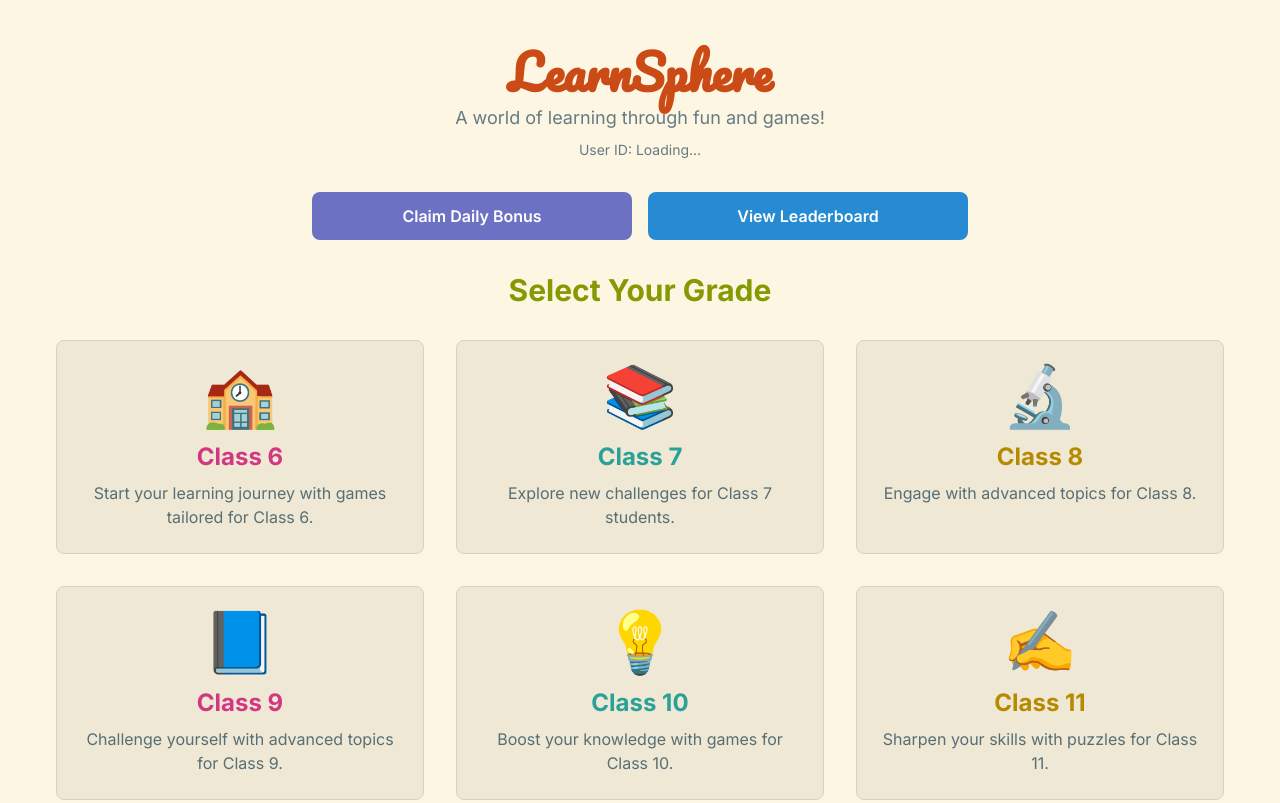
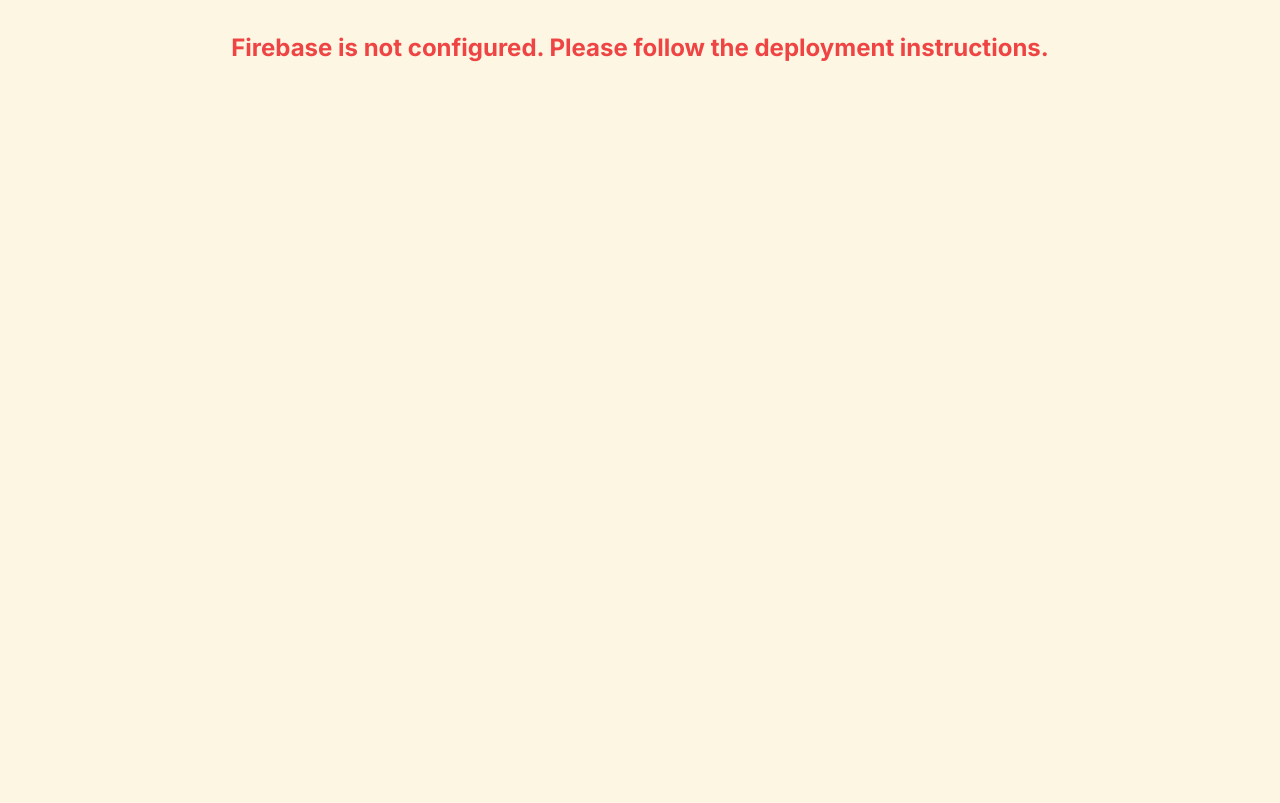
Before and after one commit to adieee02/hackathon, a plain HTML site: page index.html in a window 1280 px wide. Shown: the top 803 px of the page. Drawn offline with nearby package versions, Linux system fonts and the light colour scheme; no server answers.

Commit message:
Update index.html

```diff
--- a/index.html
+++ b/index.html
@@ -181,11 +181,33 @@
         import { getFirestore, doc, setDoc, collection, query, getDocs, onSnapshot, orderBy, limit, getDoc } from "https://www.gstatic.com/firebasejs/11.6.1/firebase-firestore.js";
         import { setLogLevel } from "https://www.gstatic.com/firebasejs/11.6.1/firebase-firestore.js";
 
+        (async () => {
             setLogLevel('debug');
 
-        const appId = typeof __app_id !== 'undefined' ? __app_id : 'default-app-id';
-        const firebaseConfig = typeof __firebase_config !== 'undefined' ? JSON.parse(__firebase_config) : {};
+            // --- DEPLOYMENT FIX 1: PASTE YOUR FIREBASE CONFIG HERE ---
+            // When deploying to a static host like GitHub Pages, the environment variables
+            // are not available. You need to paste your actual Firebase config object here.
+            // You can get this from your Firebase project settings:
+            // Go to Project Settings > General > Your apps > Web app > Firebase SDK snippet > Config
+            const firebaseConfig = {
+                apiKey: "YOUR_API_KEY",
+                authDomain: "YOUR_PROJECT_ID.firebaseapp.com",
+                projectId: "YOUR_PROJECT_ID",
+                storageBucket: "YOUR_PROJECT_ID.appspot.com",
+                messagingSenderId: "YOUR_MESSAGING_SENDER_ID",
+                appId: "YOUR_APP_ID",
+                measurementId: "YOUR_MEASUREMENT_ID"
+            };
+
+            const appId = typeof __app_id !== 'undefined' ? __app_id : 'learnsphere-public-app';
             const initialAuthToken = typeof __initial_auth_token !== 'undefined' ? __initial_auth_token : '';
+
+            // This check prevents the app from crashing if the config is not filled out.
+            if (!firebaseConfig.apiKey || firebaseConfig.apiKey === "YOUR_API_KEY") {
+                console.error("Firebase config is not set. Please update learnsphere.html with your project's configuration.");
+                document.body.innerHTML = `<div class="text-center p-8 text-red-500 font-bold text-2xl">Firebase is not configured. Please follow the deployment instructions.</div>`;
+                return; // <-- FIX: Stop script execution if the config is invalid
+            }
 
             const app = initializeApp(firebaseConfig);
             const auth = getAuth(app);
@@ -220,10 +242,15 @@
             }
 
             async function signIn() {
+                try {
                     if (initialAuthToken) {
                         await signInWithCustomToken(auth, initialAuthToken);
                     } else {
                         await signInAnonymously(auth);
+                    }
+                } catch (error) {
+                    console.error("Authentication failed:", error);
+                    userInfoEl.textContent = `Authentication Failed. Check API key.`;
                 }
             }
 
@@ -237,7 +264,7 @@
                 }
             });
 
-        signIn();
+            await signIn();
 
             async function getProgress() {
                 if (!userId) return { levels: {} };
@@ -886,8 +913,11 @@
                 if ('serviceWorker' in navigator) {
                     const serviceWorkerScript = `
                         const CACHE_NAME = 'learnsphere-cache-v2';
+                        // --- DEPLOYMENT FIX 2: Correct Service Worker Cache Path ---
+                        // Using './' instead of '/' ensures the service worker caches the correct
+                        // entry point, even when deployed in a subdirectory like on GitHub Pages.
                         const urlsToCache = [
-                        '/',
+                            './',
                         ];
 
                         self.addEventListener('install', event => {
@@ -927,6 +957,7 @@
                     showIndicator('Offline mode not supported.', '#CB4B16');
                 }
             });
+        })();
     </script>
 </body>
 </html>
```
Lines whose indentation alone changed are shown as unchanged.
